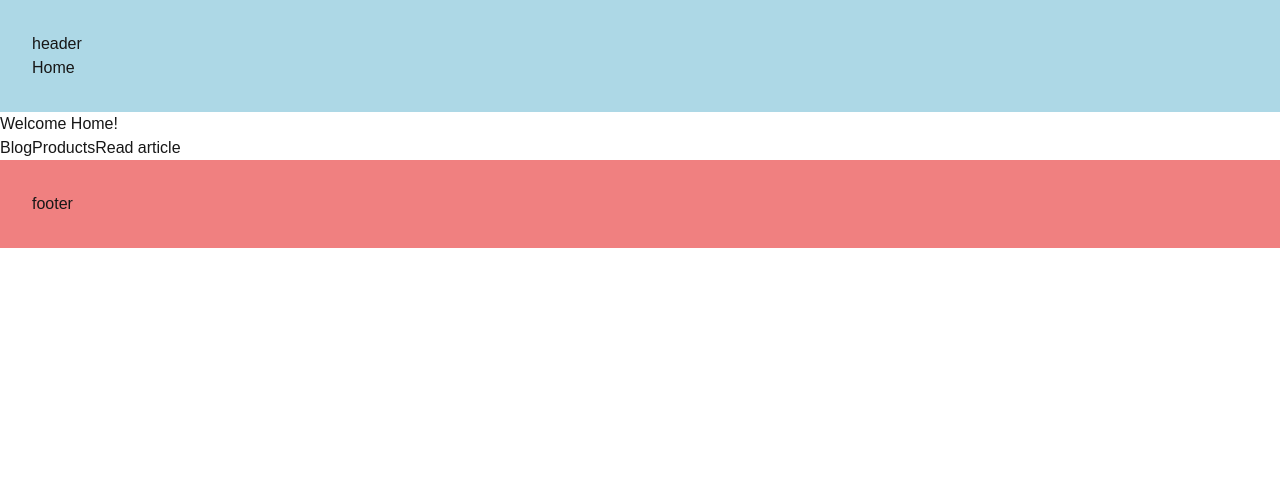
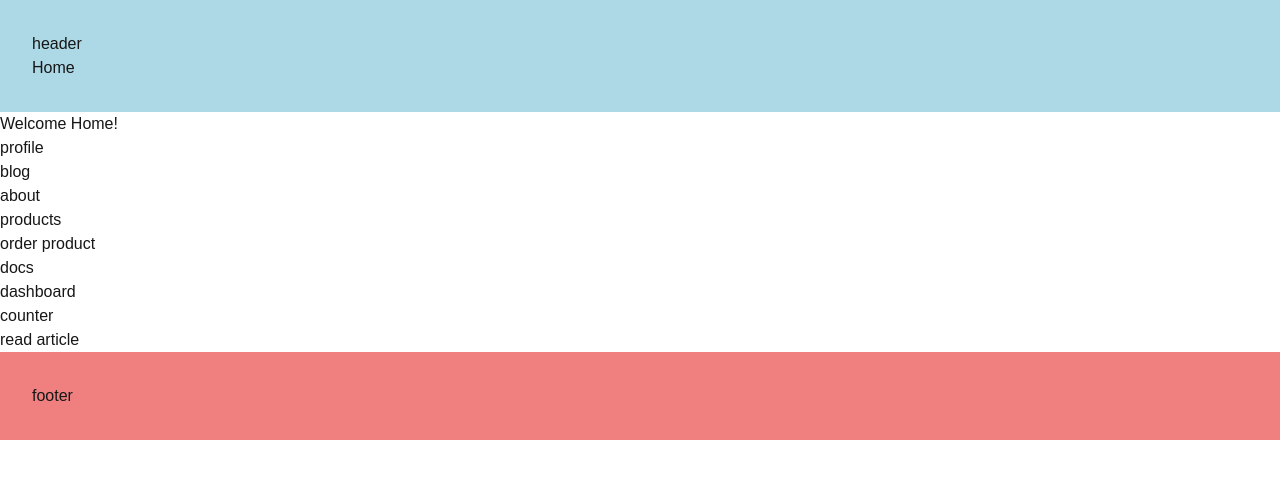
Before and after one commit to p-fassbender/nextjs-15-demo, a Next.js app in the folder routing-demo/: page / in a window 1280 px wide. Shown: the top 478 px of the page. Built offline with nearby package versions, Linux system fonts and the light colour scheme.

Commit message:
laptop test, added links to homepage for all routes

```diff
--- a/routing-demo/src/app/(main)/page.js
+++ b/routing-demo/src/app/(main)/page.js
@@ -4,9 +4,15 @@ export default function Home() {
     return (
         <>
             <h1>Welcome Home!</h1>
-            <Link href={'/blog'}>Blog</Link>
-            <Link href={'/products'}>Products</Link>
-            <Link href={'/articles/breaking-news-123?lang=en'}>Read article</Link>
+            <Link href={'/profile'}>profile</Link> <br/>
+            <Link href={'/blog'}>blog</Link> <br/>
+            <Link href={'/about'}>about</Link> <br/>
+            <Link href={'/products'}>products</Link><br/>
+            <Link href={'/order-product'}>order product</Link><br/>
+            <Link href={'/docs'}>docs</Link><br/>
+            <Link href={'/dashboard'}>dashboard</Link><br/>
+            <Link href={'/counter'}>counter</Link><br/>
+            <Link href={'/articles/breaking-news-123?lang=en'}>read article</Link><br/>
         </>
     )
 }
```
